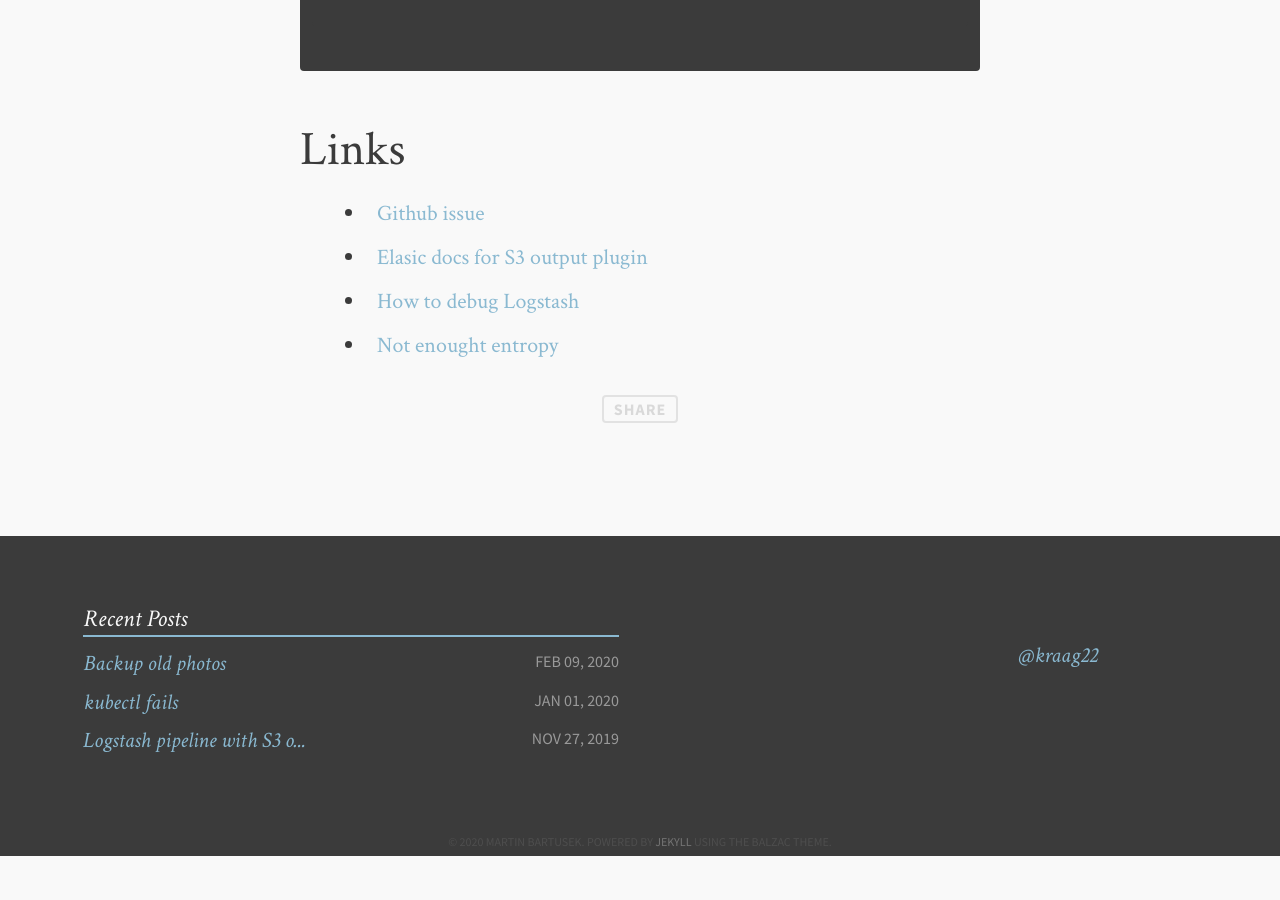
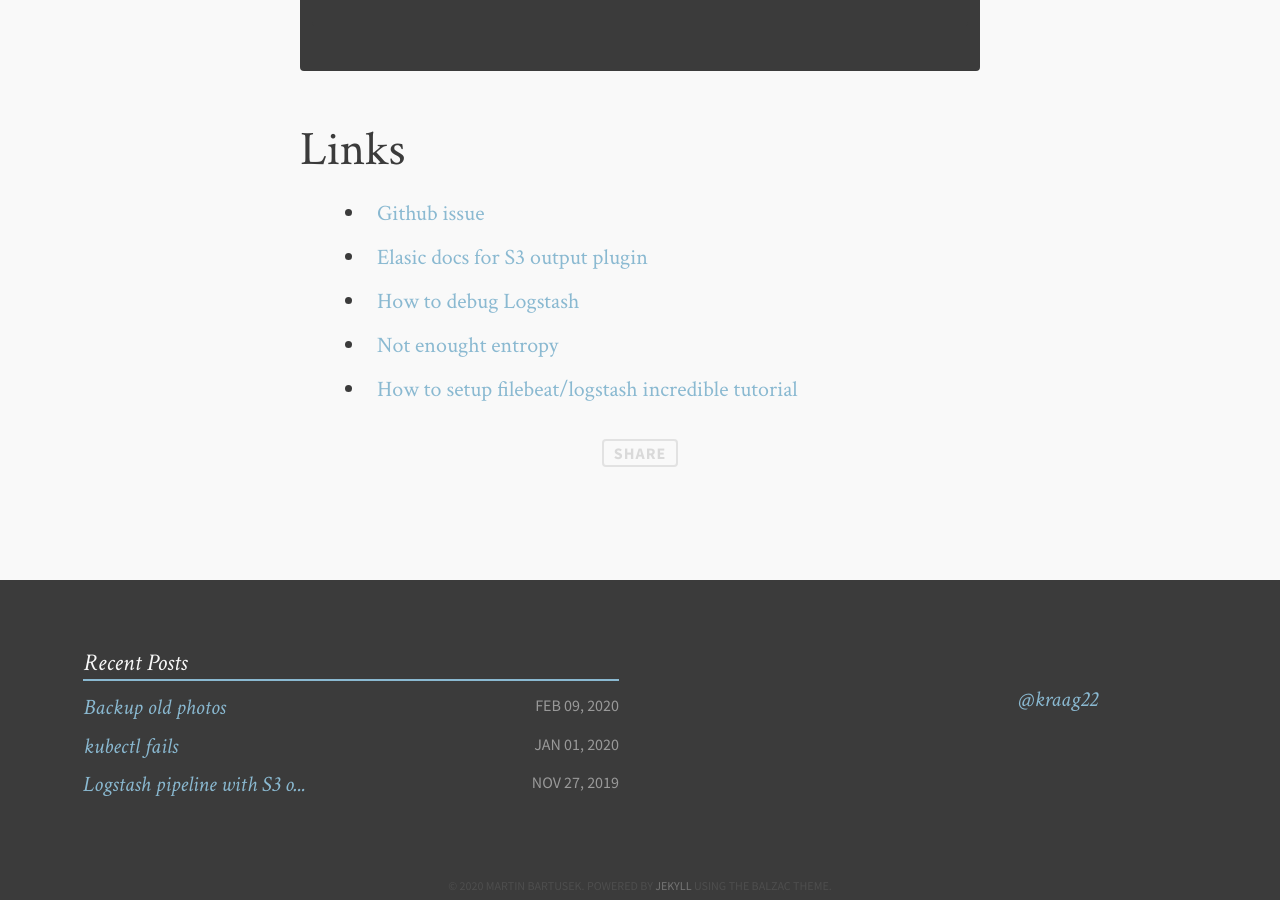
Before and after one commit to kraag22/blog, a Jekyll site: the page built from _posts/2019-11-27-logstash-pipeline-starts-forever.md, in a window 1280 px wide and 900 px high, scrolled down 1277 px. Built offline with Jekyll 4.4.1, drawn with Linux system fonts in a browser that asks for light colours; comment, search, counter and statistics services are not loaded; before the commit the page ends 2133 px from its top, so only the background shows below that.

Commit message:
Update 2019-11-27-logstash-pipeline-starts-forever.md

```diff
--- a/_posts/2019-11-27-logstash-pipeline-starts-forever.md
+++ b/_posts/2019-11-27-logstash-pipeline-starts-forever.md
@@ -25,3 +25,4 @@ enable_metrics=false
 * [Elasic docs for S3 output plugin](https://www.elastic.co/guide/en/logstash/current/plugins-outputs-s3.html)
 * [How to debug Logstash](https://logz.io/blog/debug-logstash/)
 * [Not enought entropy](https://github.com/jruby/jruby/wiki/Improving-startup-time#ensure-your-system-has-adequate-entropy)
+* [How to setup filebeat/logstash incredible tutorial](https://www.digitalocean.com/community/tutorials/how-to-install-elasticsearch-logstash-and-kibana-elastic-stack-on-ubuntu-18-04)
```
